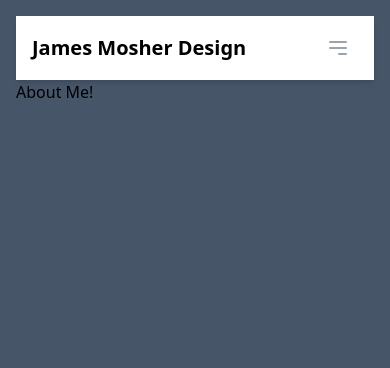
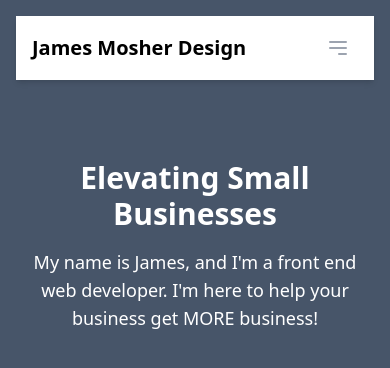
Before and after one commit to txstatejm/mosh-tutorial, a Next.js app: page /About in a window 390 px wide. Shown: the top 368 px of the page. Built offline with nearby package versions, Linux system fonts and the light colour scheme.

Commit message:
responsiveness update

```diff
--- a/app/About/page.tsx
+++ b/app/About/page.tsx
@@ -1,9 +1,16 @@
 const About = () => {
   return (
-    <div>
-      <h1>About Me!</h1>
-    </div>
-  )
+    <section id="about" className="section text-white py-10">
+      <div className="container mx-auto px-4">
+        <div className="section-content text-center pt-10">
+          <h2 className="text-3xl md:text-4xl font-bold mb-4">Elevating Small Businesses</h2>
+          <p className="text-lg md:text-xl">
+            My name is James, and I&apos;m a front end web developer. I&apos;m here to help your business get MORE business!
+          </p>
+        </div>
+      </div>
+    </section>
+  );
 }
 
-export default About
+export default About;
--- a/app/Contact/page.tsx
+++ b/app/Contact/page.tsx
@@ -1,8 +1,19 @@
 const Contact = () => {
   return (
-    <div>
-      <h1>Contact Me!</h1>
-    </div>
+    <section id="contact" className="section text-white py-10">
+      <div className="container mx-auto px-4">
+        <div className="section-content text-center pt-10">
+          <h2 className="text-3xl md:text-4xl font-bold mb-4">Contact Me!</h2>
+          <p className="text-lg md:text-xl">
+            James Mosher
+            <br/>
+            555-555-5555
+            <br/>
+            jamesmosher@design.com
+          </p>
+        </div>
+      </div>
+    </section>
   )
 }
 
--- a/app/Navbar/page.tsx
+++ b/app/Navbar/page.tsx
@@ -5,6 +5,11 @@ import { useState } from 'react';
 
 const Navbar = () => {
   const [isOpen, setIsOpen] = useState(false);
+
+  const handleLinkClick = () => {
+    setIsOpen(false);
+  };
+
 
   return (
     <nav className="bg-white shadow-md">
@@ -53,16 +58,16 @@ const Navbar = () => {
       <div className={`${isOpen ? 'block' : 'hidden'} md:hidden`} id="mobile-menu">
         <div className="px-2 pt-2 pb-3 space-y-1 sm:px-3">
           <Link legacyBehavior href="/">
-            <a className="block px-3 py-2 rounded-md text-base font-medium text-gray-700 hover:text-gray-900 hover:bg-gray-50">Home</a>
+            <a onClick={handleLinkClick} className="block px-3 py-2 rounded-md text-base font-medium text-gray-700 hover:text-gray-900 hover:bg-gray-50">Home</a>
           </Link>
           <Link legacyBehavior href="/About">
-            <a className="block px-3 py-2 rounded-md text-base font-medium text-gray-700 hover:text-gray-900 hover:bg-gray-50">About</a>
+            <a onClick={handleLinkClick} className="block px-3 py-2 rounded-md text-base font-medium text-gray-700 hover:text-gray-900 hover:bg-gray-50">About</a>
           </Link>
           <Link legacyBehavior href="/Portfolio">
-            <a className="block px-3 py-2 rounded-md text-base font-medium text-gray-700 hover:text-gray-900 hover:bg-gray-50">Portfolio</a>
+            <a onClick={handleLinkClick} className="block px-3 py-2 rounded-md text-base font-medium text-gray-700 hover:text-gray-900 hover:bg-gray-50">Portfolio</a>
           </Link>
           <Link legacyBehavior href="/Contact">
-            <a className="block px-3 py-2 rounded-md text-base font-medium text-gray-700 hover:text-gray-900 hover:bg-gray-50">Contact</a>
+            <a onClick={handleLinkClick}className="block px-3 py-2 rounded-md text-base font-medium text-gray-700 hover:text-gray-900 hover:bg-gray-50">Contact</a>
           </Link>
         </div>
       </div>
--- a/app/Portfolio/page.tsx
+++ b/app/Portfolio/page.tsx
@@ -1,8 +1,15 @@
 const Portfolio = () => {
   return (
-    <div>
-      <h1>Portfolio!</h1>
-    </div>
+    <section id="portfolio" className="section text-white py-10">
+      <div className="container mx-auto px-4">
+        <div className="section-content text-center pt-10">
+          <h2 className="text-3xl md:text-4xl font-bold mb-4">Clients/Projects</h2>
+          <p className="text-lg md:text-xl">
+            Here is a list of current and past clients/projects.
+          </p>
+        </div>
+      </div>
+    </section>
   )
 }
 
```
